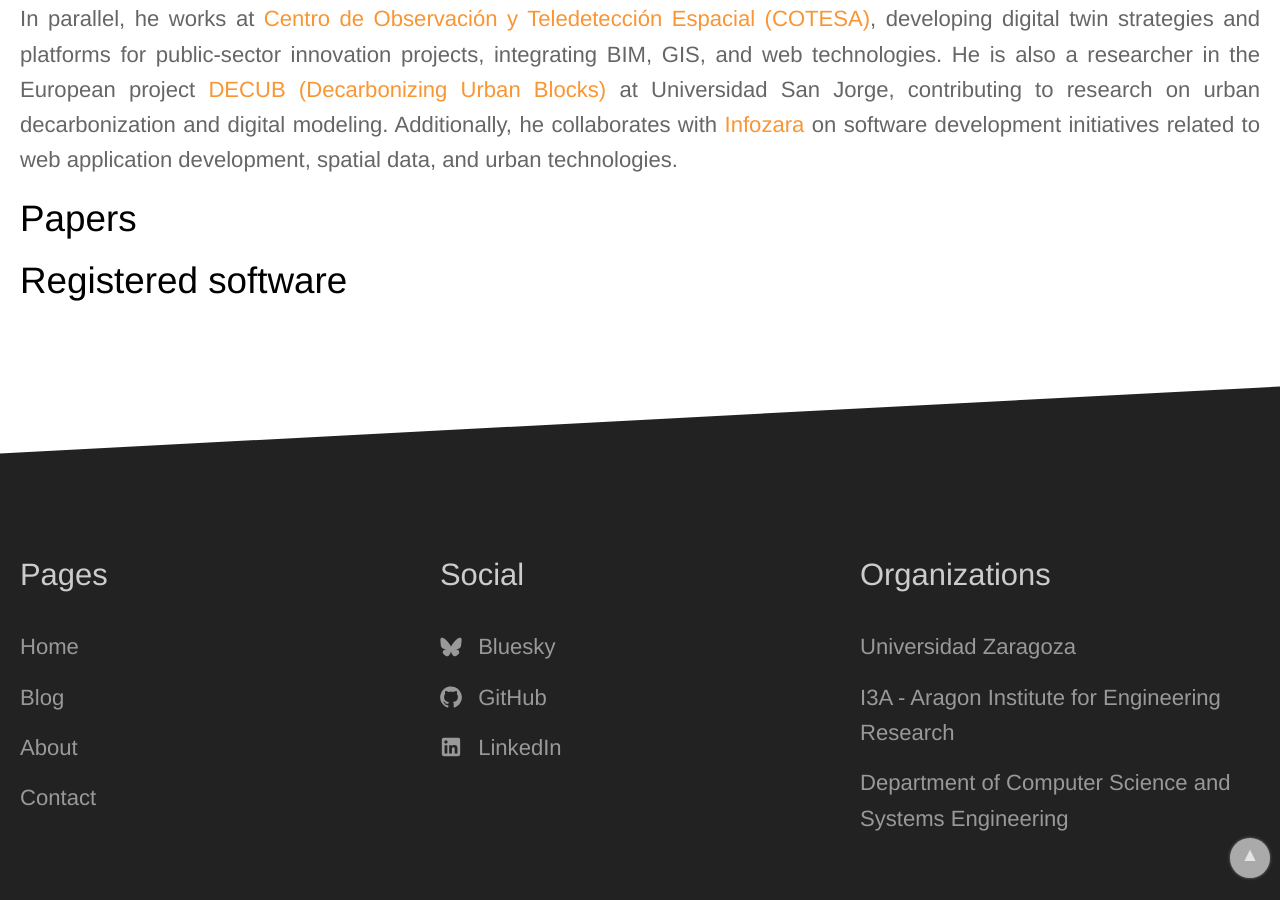
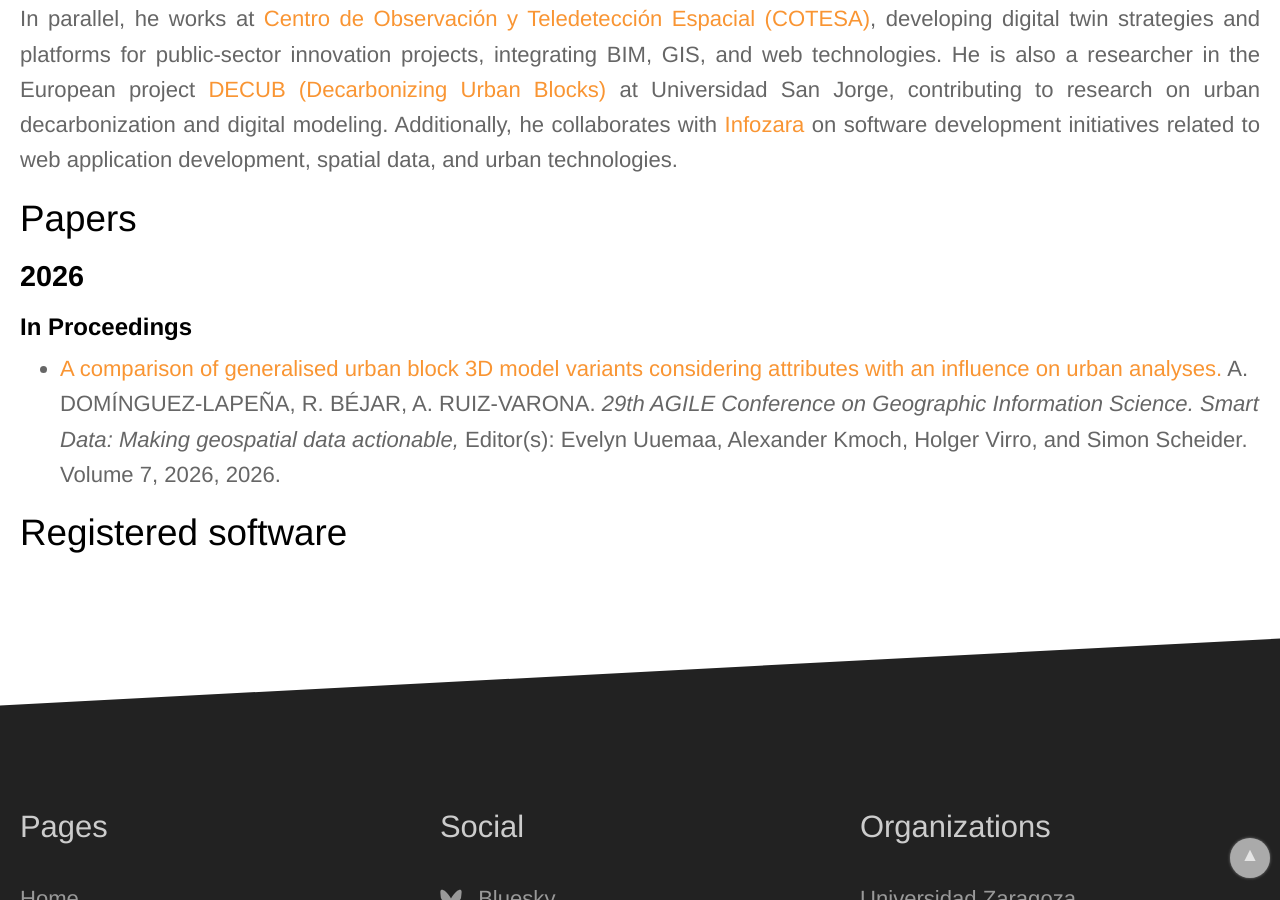
Before and after one commit to IAAA-Lab/IAAA-Lab.github.io, a Jekyll site: the page built from _staff/adominguezl.md, in a window 1280 px wide and 900 px high, scrolled down 809 px. Built offline with Jekyll 4.4.1, drawn with Linux system fonts in a browser that asks for light colours.

Commit message:
Added AGILE 2026 publication.

```diff
--- a/_data/papers.yml
+++ b/_data/papers.yml
@@ -40,8 +40,13 @@
 
 
 
-
-
+- title: "A comparison of generalised urban block 3D model variants considering attributes with an influence on urban analyses"
+  authors: A. DOMÍNGUEZ-LAPEÑA, R. BÉJAR, A. RUIZ-VARONA
+  publication_conference: "29th AGILE Conference on Geographic Information Science. Smart Data: Making geospatial data actionable"
+  publication_detail: "Editor(s): Evelyn Uuemaa, Alexander Kmoch, Holger Virro, and Simon Scheider. Volume 7, 2026"
+  year: 2026
+  url: https://agile-giss.copernicus.org/articles/7/22/2026/
+# -------------------
 - title: "LLM on-device en el sector agrícola: hacia el estudio de viabilidad y retos de ingeniería"
   authors: F. JAVIER GONZÁLEZ-ONTAÑÓN, S. MARTIN-SEGURA, M.E. SUAZA-MEDINA, M.Á. LATRE, F.J. ZARAZAGA-SORIA
   publication_conference: "XXX Jornadas de Ingeniería del Software y Bases de Datos (JISBD 2026), SISTEDES, 2026"
--- a/_data/phd-students.yml
+++ b/_data/phd-students.yml
@@ -40,7 +40,7 @@
   #url:
 adominguezl:
   name: Alejandro Domínguez Lapeña
-  papers_name: A. DOMINGUEZ-LAPEÑA
+  papers_name: A. DOMÍNGUEZ-LAPEÑA
   projects_name:
   position: PhD Student
   image_path: /images/people/phd-students/adominguezl.jpg
```
